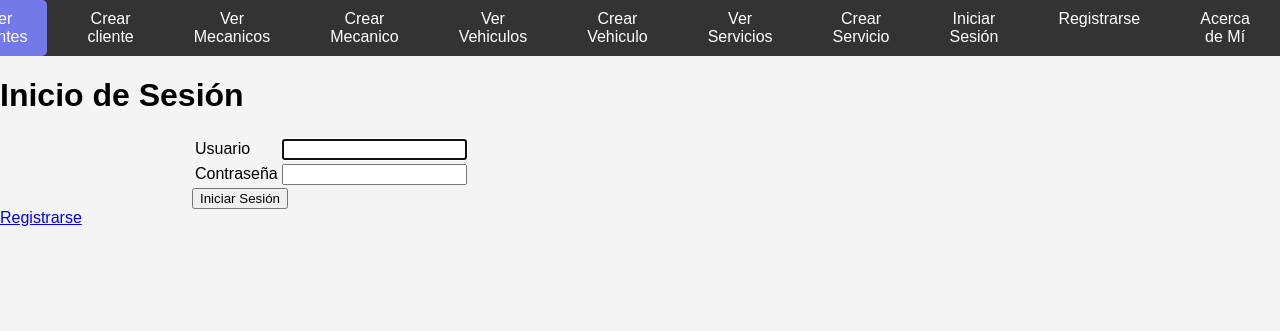
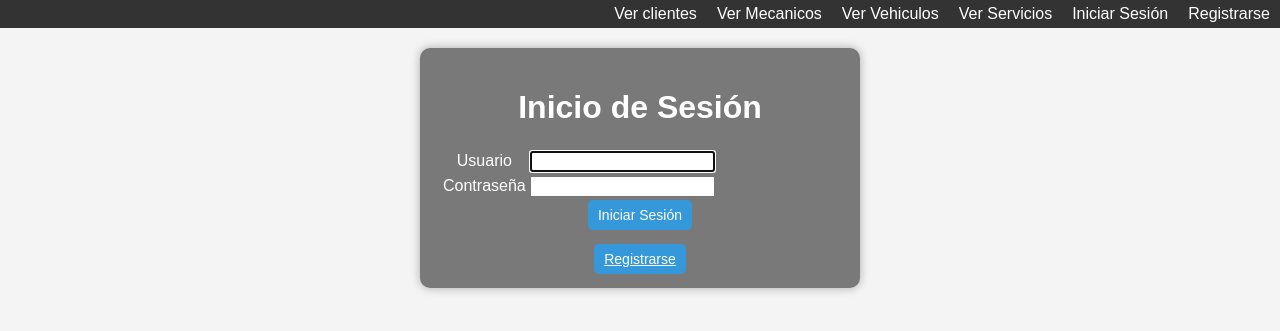
Before and after one commit to sebastianmorenocba/PlaygroundFinalProject_MorenoSebastian, a Django app: page /login/ in a window 1280 px wide. Shown: the top 331 px of the page. Run offline with Django 5.2, Linux system fonts and the light colour scheme.

Commit message:
ultimos agregados

```diff
--- a/Proyecto/core/models.py
+++ b/Proyecto/core/models.py
@@ -14,9 +14,10 @@ class Cliente(models.Model):
     nombre = models.CharField(max_length=30)
     apellido = models.CharField(max_length=30)
     email = models.EmailField()
+    celular = models.CharField(max_length=15, null=True, blank=True)
 
     def __str__(self) -> str:
-        return f"{self.nombre} {self.apellido}"
+        return f"{self.nombre} {self.apellido} {self.celular}"
 
 
 class Vehiculo(models.Model):
--- a/Proyecto/core/templates/core/cliente_list.html
+++ b/Proyecto/core/templates/core/cliente_list.html
@@ -107,7 +107,8 @@
                 <li class="list-item">
                      <strong>Nombre:</strong> {{ cliente.nombre }}<br>
                      <strong>Apellido:</strong> {{ cliente.apellido }}<br>
-                     <strong>Email:</strong> {{ cliente.email }}
+                     <strong>Email:</strong> {{ cliente.email }}<br>
+                     <strong>Celular:</strong> {{ cliente.celular }}<br>
                 </li>
             {% endfor %}
         </ul>
--- a/Proyecto/core/templates/core/login.html
+++ b/Proyecto/core/templates/core/login.html
@@ -1,6 +1,44 @@
 {% extends 'core/base.html' %}
 
 {% block contenido %}
+<style>
+    .overlay {
+        background: rgba(0, 0, 0, 0.5); /* Agregar un fondo oscuro semi-transparente */
+        padding: 20px;
+        border-radius: 10px; /* Agregar bordes redondeados */
+        box-shadow: 0 0 10px rgba(0, 0, 0, 0.3); /* Agregar sombras */
+        margin: 20px auto;
+        width: 80%;
+        max-width: 400px;
+        text-align: center;
+    }
+
+    .container {
+        color: #fff; /* Cambiar el color del texto a blanco */
+    }
+
+    .form {
+        margin-top: 20px;
+    }
+
+    .btn {
+        background-color: #3498db; /* Cambiar el color de fondo del botón */
+        color: #fff; /* Cambiar el color del texto del botón */
+        padding: 7px 10px;
+        border: none;
+        border-radius: 5px; /* Agregar bordes redondeados al botón */
+        cursor: auto;
+        font-size: 14px;
+    }
+
+    .btn:hover {
+        background-color: #2980b9; /* Cambiar el color de fondo del botón al pasar el mouse */
+    }
+
+    .button-group {
+        margin-top: 20px;
+    }
+</style>
 <div class="overlay">
     <div class="container">
         {% if user.is_authenticated %}
@@ -10,8 +48,11 @@
         {% else %}
             <h1>Inicio de Sesión</h1>
 
-            <form id="login-form" style="width: 50vw; margin-left: 15vw;" method="post">
+          <form id="login-form" method="post" class="form">
     {% csrf_token %}
+    {% if form.non_field_errors %}
+        <p class="error-message">{{ form.non_field_errors.as_text }}</p>
+    {% endif %}
     <table class="table">
         <tr>
             <td><label for="{{ form.username.id_for_label }}">Usuario</label></td>
@@ -23,8 +64,9 @@
         </tr>
     </table>
 
+    <div class="space"></div> <!-- Espacio adicional entre la tabla y el botón -->
 
-                <button type="submit">Iniciar Sesión</button>
+    <button type="submit" class="btn">Iniciar Sesión</button>
 </form>
 
             <div class="button-group">
--- a/Proyecto/core/templates/core/navbar.html
+++ b/Proyecto/core/templates/core/navbar.html
@@ -27,21 +27,21 @@
         }
 
         .navbar li {
-            margin: 0 10px;
+            margin: 0 0px;
         }
 
         .navbar a {
-            display: block;
+            display: inline-block;
             color: #fff;
             text-align: center;
-            padding: 10px 20px;
+            padding: 5px 10px;
             text-decoration: none;
             border-radius: 5px;
             transition: background-color 0.3s ease;
         }
 
         .navbar a:hover {
-            background-color: #7479ea;
+            background-color: #3498db;
         }
 
 
@@ -59,21 +59,21 @@
         <div class="navbar">
             <ul class="navbar">
                 <li><a href="{% url 'cliente_list' %}">Ver clientes</a></li>
+                <li><a href="{% url 'mecanico_list' %}">Ver Mecanicos</a></li>
+                <li><a href="{% url 'vehiculo_list' %}">Ver Vehiculos</a></li>
+                <li><a href="{% url 'servicio_list' %}">Ver Servicios</a></li>
+                {% if user.is_authenticated %}
                 <li><a href="{% url 'cliente_create' %}">Crear cliente</a></li>
-                <li><a href="{% url 'mecanico_list' %}">Ver Mecanicos</a></li>
+                <li><a href="{% url 'servicio_create' %}">Crear Servicio</a></li>
+                <li><a href="{% url 'vehiculo_create' %}">Crear Vehiculo</a></li>
                 <li><a href="{% url 'mecanico_create' %}">Crear Mecanico</a></li>
-                <li><a href="{% url 'vehiculo_list' %}">Ver Vehiculos</a></li>
-                <li><a href="{% url 'vehiculo_create' %}">Crear Vehiculo</a></li>
-                <li><a href="{% url 'servicio_list' %}">Ver Servicios</a></li>
-                <li><a href="{% url 'servicio_create' %}">Crear Servicio</a></li>
-
-                {% if user.is_authenticated %}
-                    <li><a href="{% url 'logout' %}">Cerrar Sesión</a></li>
-                    <li><span class="welcome-message">Bienvenido, {{ user.username }}!</span></li>
+                <li><a href="{% url 'logout' %}">Cerrar Sesión</a></li>
+                <li><a href="{% url 'about' %}">Acerca de Mí</a></li>
+                <li><span class="welcome-message">Bienvenido, {{ user.username }}!</span></li>
                 {% else %}
                     <li><a href="{% url 'login' %}">Iniciar Sesión</a></li>
                     <li><a href="{% url 'register' %}">Registrarse</a></li>
-                    <li><a href="{% url 'about' %}">Acerca de Mí    </a></li>
+
                 {% endif %}
             </ul>
         </div>
--- a/Proyecto/core/templates/core/servicio_list.html
+++ b/Proyecto/core/templates/core/servicio_list.html
@@ -100,7 +100,7 @@
 </style>
 <div class="overlay">
     <div class="container">
-        <h1>Lista de Servicios</h1>
+        <h1>LISTA DE SERVICIOS</h1>
 
         <ul class="list-container">
             {% for servicio in servicio %}
--- a/Proyecto/core/urls.py
+++ b/Proyecto/core/urls.py
@@ -18,7 +18,6 @@ urlpatterns = [
     path("vehiculo/create", views.vehiculo_create, name="vehiculo_create"),
     path("servicio/list", views.servicio_list, name="servicio_list"),
     path("servicio/create", views.servicio_create, name="servicio_create"),
-    path('admin/', admin.site.urls),
 
     path('login/', login_view, name='login'),
     path('logout/', logout_view, name='logout'),
```
Also changed, not shown: Proyecto/core/templates/core/index.html (+9 -1 lines), Proyecto/core/templates/core/register.html (+38 -0 lines), Proyecto/core/migrations/0007_cliente_celular.py (added), Proyecto/db.sqlite3. Lines whose indentation alone changed are shown as unchanged.
